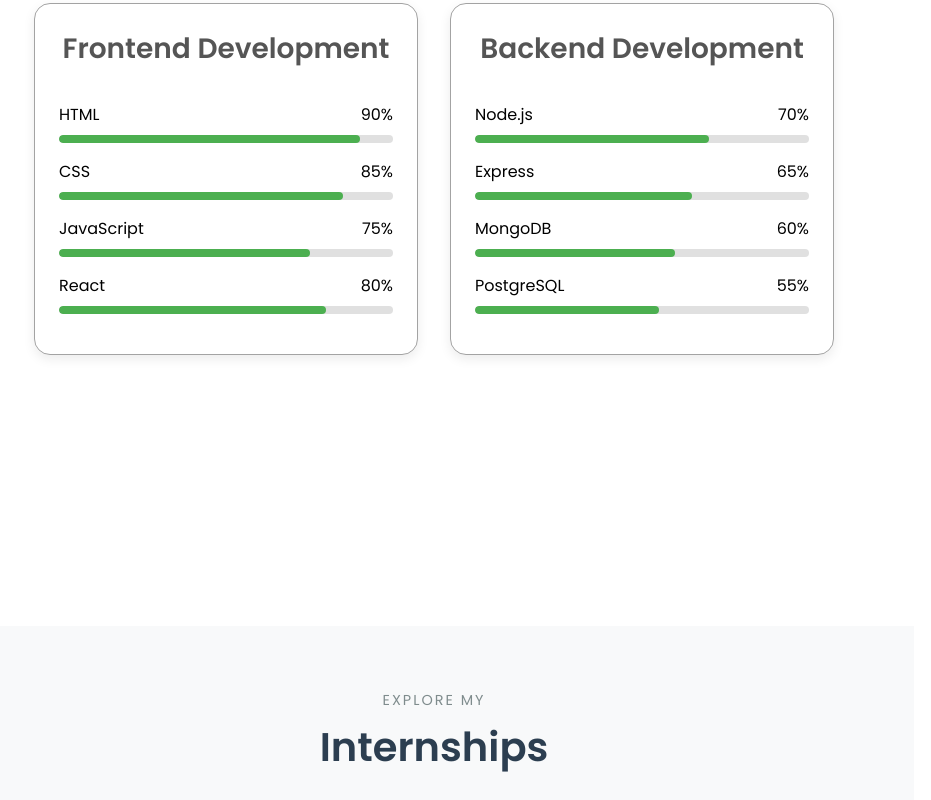
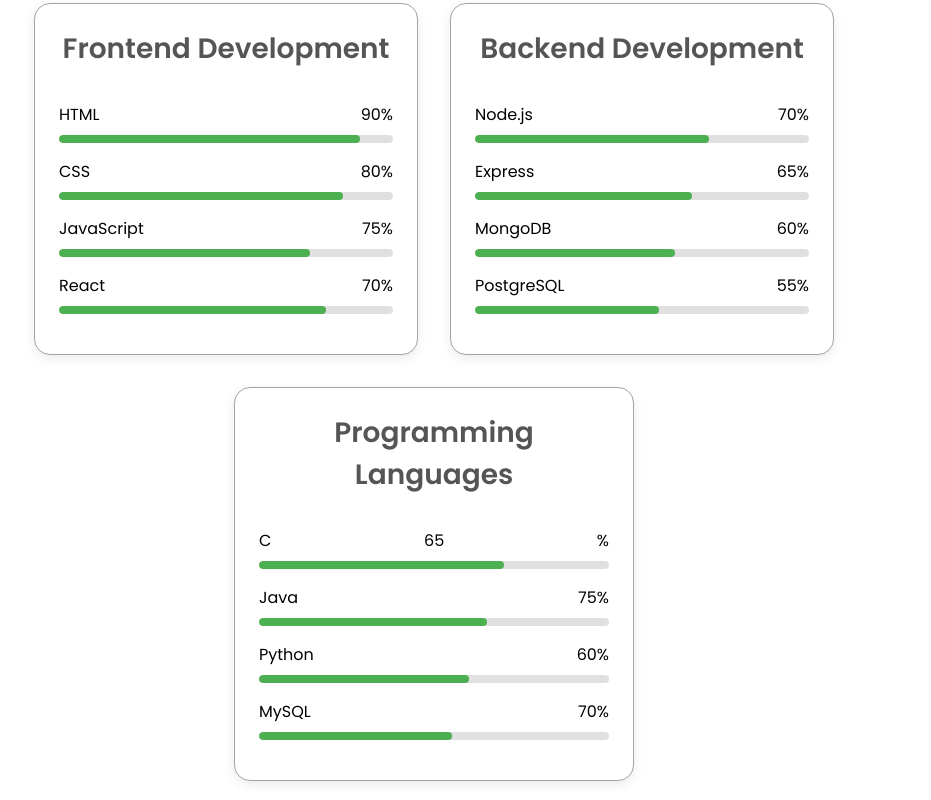
Before and after one commit to Vamsi1807/My_portfolio, a plain HTML site: page index.html in a window 1280 px wide. Shown: the part 1817-2617 px from the top of the page, without its empty margins (206-1137 px from the left). Drawn offline with Linux system fonts and the light colour scheme.

Commit message:
changed name and skills

```diff
--- a/index.html
+++ b/index.html
@@ -24,7 +24,7 @@
     </div>
   </nav>
   <nav id="hamburger-nav">
-    <div class="logo">John Doe</div>
+    <div class="logo">Gopavarapu Sri Rama Krishna Vamsi</div>
     <div class="hamburger-menu">
       <div class="hamburger-icon" onclick="toggleMenu()">
         <span></span>
@@ -45,11 +45,11 @@
 
   <section id="profile">
     <div class="section__pic-container">
-      <img src="./assets/profile-pic.jpg" alt="John Doe profile picture" />
+      <img src="./assets/profile-pic.jpg" alt="vamsi profile picture" />
     </div>
     <div class="section__text">
       <p class="section__text__p1">Hello, I'm</p>
-      <h1 class="title">John Doe</h1>
+      <h1 class="title">Gopavarapu Sri Rama Krishna Vamsi</h1>
       <p class="section__text__p2">Frontend Developer</p>
       <div class="btn-container">
         <button class="btn btn-color-2" onclick="window.open('./assets/resume-example.pdf')">
@@ -107,7 +107,7 @@
               <p class="education-duration">Graduated 2020</p>
               <p class="education-details">
                 SSC (10th Grade)<br>
-                <span class="highlight">Score: 598/600</span>
+                <span class="highlight">Score: 99%</span>
               </p>
             </div>
           </div>
@@ -151,7 +151,7 @@
           <div class="skill-container">
             <div class="skill-name">
               <span>CSS</span>
-              <span>85%</span>
+              <span>80%</span>
             </div>
             <div class="progress-bar">
               <div class="progress" style="width: 85%"></div>
@@ -169,7 +169,7 @@
           <div class="skill-container">
             <div class="skill-name">
               <span>React</span>
-              <span>80%</span>
+              <span>70%</span>
             </div>
             <div class="progress-bar">
               <div class="progress" style="width: 80%"></div>
@@ -209,6 +209,47 @@
             <div class="skill-name">
               <span>PostgreSQL</span>
               <span>55%</span>
+            </div>
+            <div class="progress-bar">
+              <div class="progress" style="width: 55%"></div>
+            </div>
+          </div>
+        </div>
+
+
+        <div class="details-container">
+          <h2 class="experience-sub-title">Programming Languages</h2>
+          <div class="skill-container">
+            <div class="skill-name">
+              <span>C</span>
+              <span>65</span>%</span>
+            </div>
+            <div class="progress-bar">
+              <div class="progress" style="width: 70%"></div>
+            </div>
+          </div>
+          <div class="skill-container">
+            <div class="skill-name">
+              <span>Java</span>
+              <span>75%</span>
+            </div>
+            <div class="progress-bar">
+              <div class="progress" style="width: 65%"></div>
+            </div>
+          </div>
+          <div class="skill-container">
+            <div class="skill-name">
+              <span>Python</span>
+              <span>60%</span>
+            </div>
+            <div class="progress-bar">
+              <div class="progress" style="width: 60%"></div>
+            </div>
+          </div>
+          <div class="skill-container">
+            <div class="skill-name">
+              <span>MySQL</span>
+              <span>70%</span>
             </div>
             <div class="progress-bar">
               <div class="progress" style="width: 55%"></div>
```
